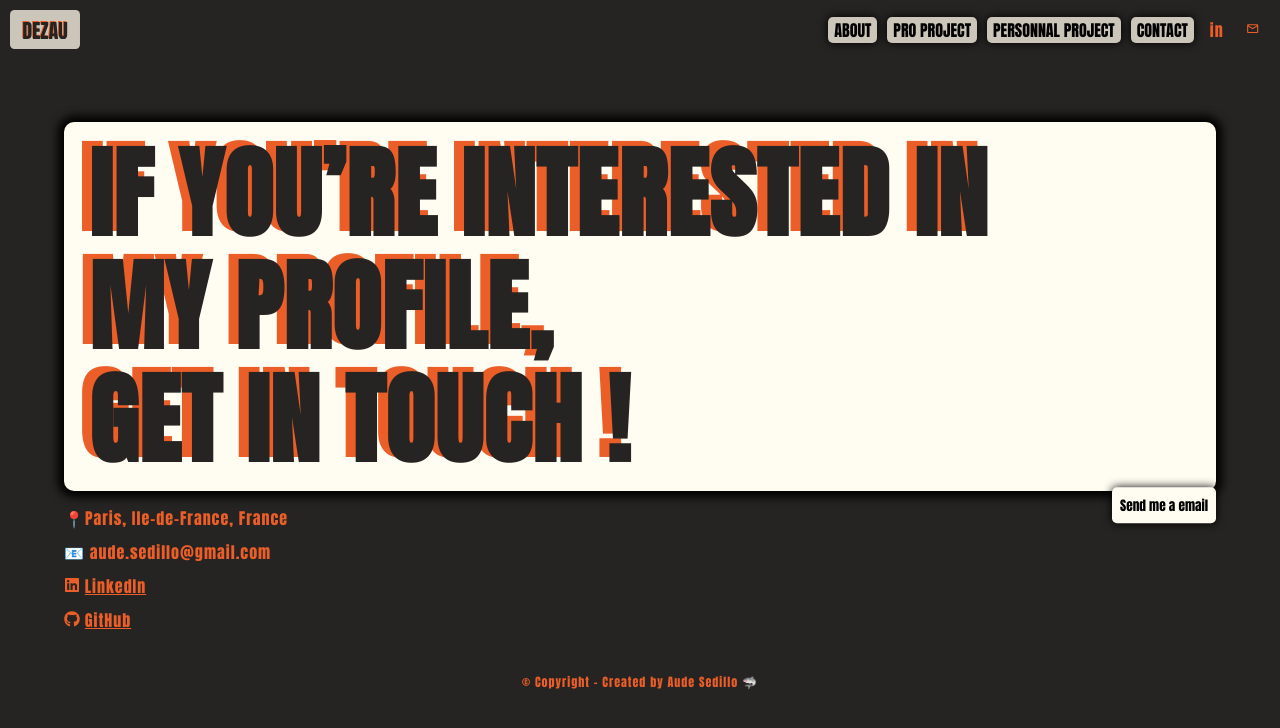
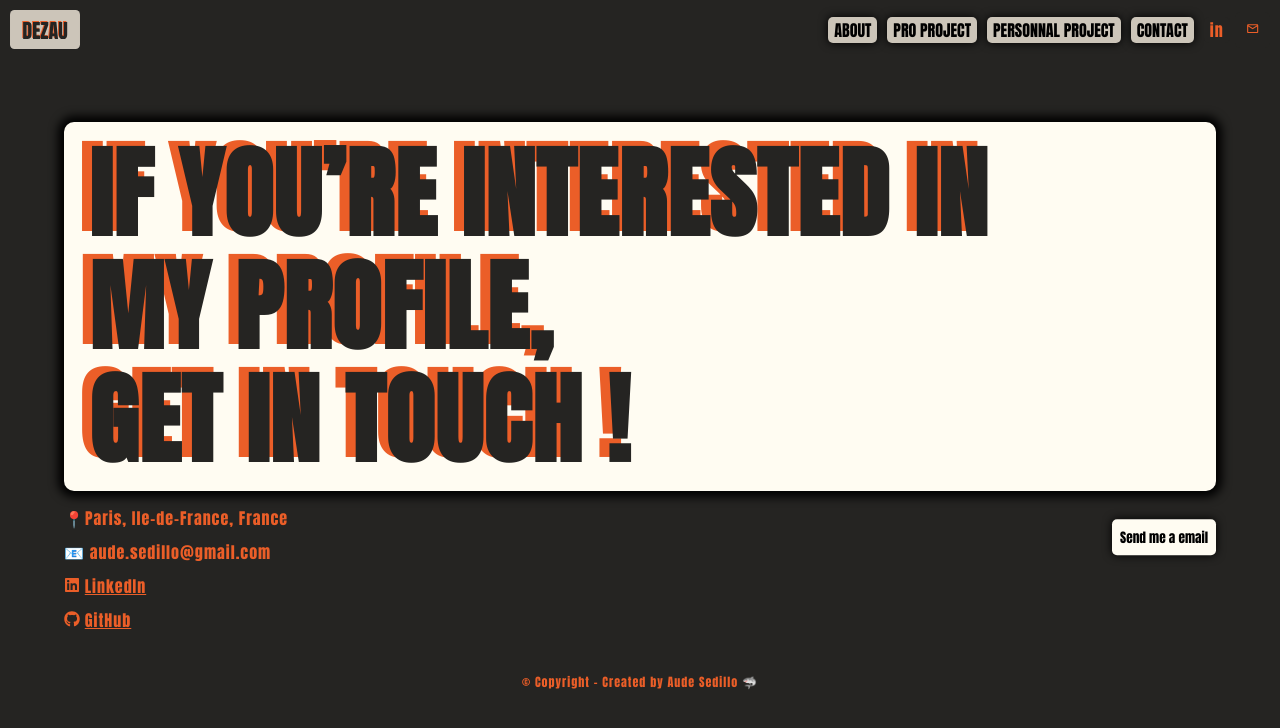
Before and after one commit to Dezau1995/My-Portfolio, a React (Vite) app: page /contact in a window 1280 px wide. Shown: the top 728 px of the page. Built offline with nearby package versions, Linux system fonts and the light colour scheme.

Commit message:
fixed position btn send email

```diff
--- a/src/Pages/Contact.css
+++ b/src/Pages/Contact.css
@@ -43,7 +43,7 @@
     border: none;
     position: absolute;
     right: 5%;
-    bottom: 34%;
+    bottom: 30%;
     padding: 0.5rem;
     box-shadow: 0px 0px 10px 0px black;
     animation: move-button 0.75s ease-in-out 0s infinite normal none;
```
